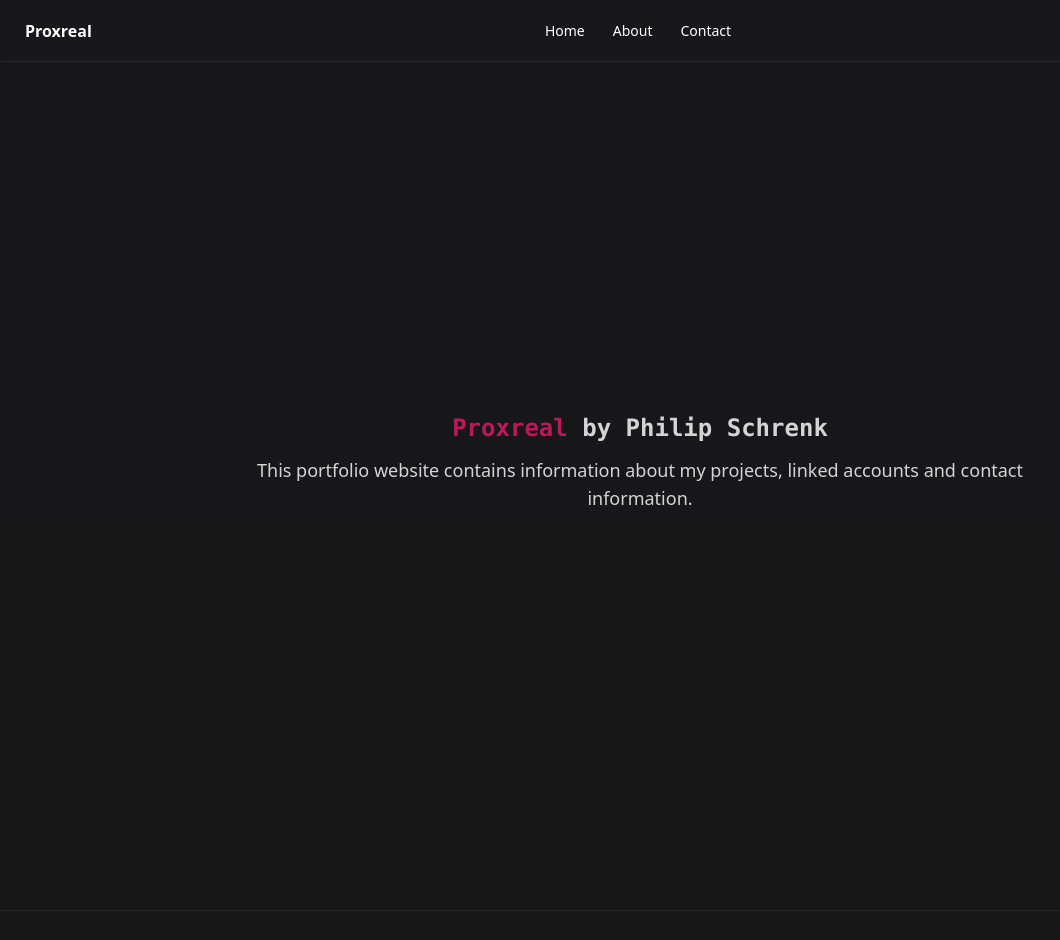
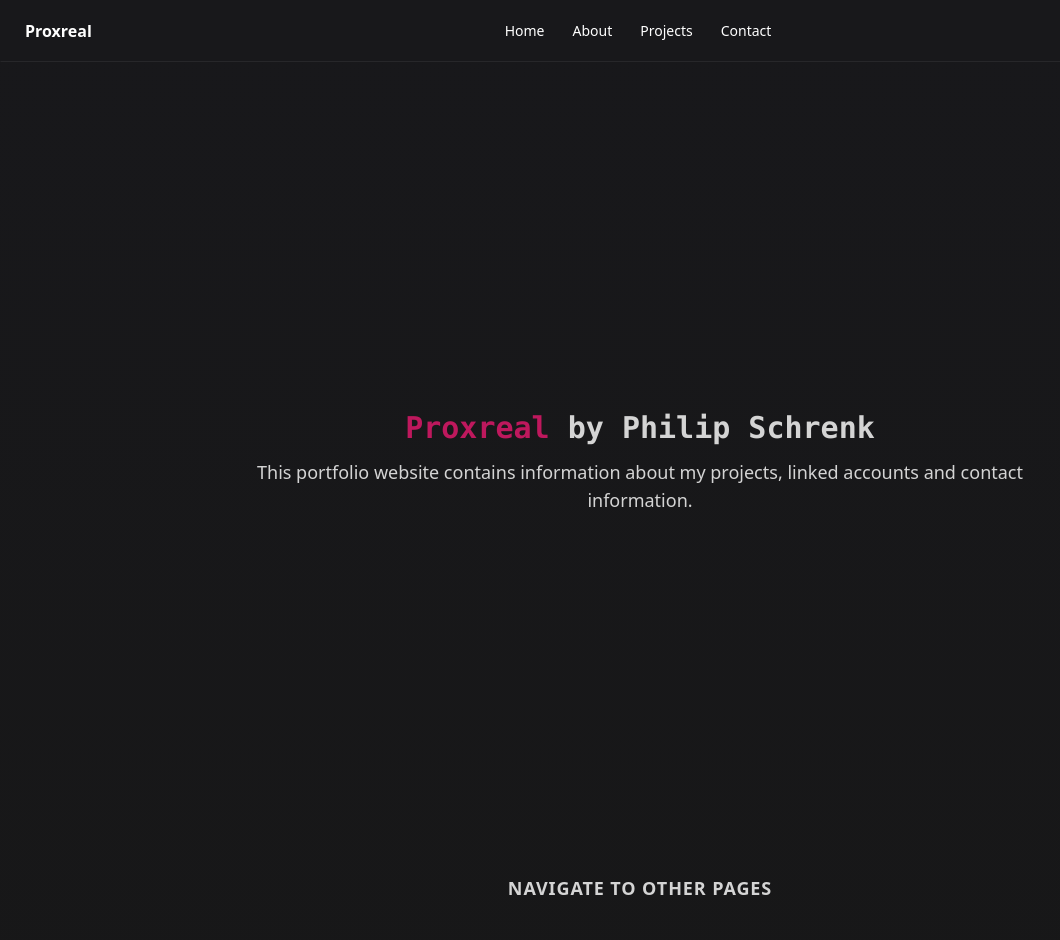
Before and after one commit to phil-not-funny/phil-not-funny.github.io, a Next.js app: page / in a window 1280 px wide. Shown: the top 940 px of the page, without its empty margins (0-1060 px from the left). Built offline with nearby package versions, Linux system fonts and the light colour scheme.

Commit message:
added fancypagenavigation

```diff
--- a/src/app/page.tsx
+++ b/src/app/page.tsx
@@ -1,9 +1,16 @@
+import FancyPageNavigation from "@/components/pageSpecific/FancyPageNavigation";
 import WelcomeMessage from "@/components/pageSpecific/WelcomeMessage";
+import { Fragment } from "react";
 
 export default function Home() {
   return (
-    <div className="flex min-h-screen w-full flex-col items-center justify-center">
-      <WelcomeMessage />
-    </div>
+    <Fragment>
+      <div className="flex min-h-screen w-full flex-col items-center justify-center">
+        <WelcomeMessage />
+      </div>
+      <div className="min-h-[50vh]">
+        <FancyPageNavigation />
+      </div>
+    </Fragment>
   );
 }
--- /dev/null
+++ b/src/app/projects/page.tsx
@@ -0,0 +1,14 @@
+import PageHeader from "@/components/low/PageHeader";
+import { Typography } from "@/components/Materials";
+import { WithPageHead } from "@/components/top/PageHead";
+
+export default function Projects() {
+  return (
+    <WithPageHead>
+      <PageHeader>Projects</PageHeader>
+      <Typography variant="lead" className="text-center">
+        Here, you'll find a showcase of all my mayor projects.
+      </Typography>
+    </WithPageHead>
+  );
+}
--- /dev/null
+++ b/src/components/pageSpecific/FancyPageNavigation.tsx
@@ -0,0 +1,20 @@
+"use client";
+
+import { MotionDiv } from "@/components/Motion";
+import { Typography } from "@/components/Materials";
+import React from "react";
+
+const FancyPageNavigation: React.FC = () => {
+  return (
+    <div className="flex w-full flex-col items-center justify-center">
+        <Typography
+          variant="h4"
+          className="mt-3 max-w-screen-md text-center text-sm text-neutral-300 sm:text-lg uppercase tracking-wider"
+        >
+          Navigate to other pages
+        </Typography>
+    </div>
+  );
+};
+
+export default FancyPageNavigation;
--- a/src/components/pageSpecific/WelcomeMessage.tsx
+++ b/src/components/pageSpecific/WelcomeMessage.tsx
@@ -9,7 +9,7 @@ const WelcomeMessage: React.FC = () => {
     <Fragment>
       <Typography
         variant="h1"
-        className="relative w-[max-content] font-mono text-xl before:absolute before:inset-0 before:animate-typewriter before:bg-zinc-900 after:absolute after:inset-0 after:ml-1 after:w-[0.125em] after:animate-caret after:bg-neutral-300 sm:text-2xl"
+        className="relative w-[max-content] font-mono text-xl before:absolute before:inset-0 before:animate-typewriter before:bg-zinc-900 after:absolute after:inset-0 after:ml-1 after:w-[0.125em] after:animate-caret after:bg-neutral-300 sm:text-2xl lg:text-3xl"
       >
         <span className="text-pink-700">Proxreal</span> by Philip Schrenk
       </Typography>
--- a/src/components/top/Navbar.tsx
+++ b/src/components/top/Navbar.tsx
@@ -20,10 +20,11 @@ const NavList: React.FC = () => {
       <Link href="/about" className="text-sm font-medium hover:text-pink-600">
         <ListItem className="flex items-center gap-2 py-2 pr-4">About</ListItem>
       </Link>
+      <Link href="/projects" className="text-sm font-medium hover:text-pink-600">
+        <ListItem className="flex items-center gap-2 py-2 pr-4">Projects</ListItem>
+      </Link>
       <Link href="/contact" className="text-sm font-medium hover:text-pink-600">
-        <ListItem className="flex items-center gap-2 py-2 pr-4">
-          Contact
-        </ListItem>
+        <ListItem className="flex items-center gap-2 py-2 pr-4">Contact</ListItem>
       </Link>
     </List>
   );
@@ -44,7 +45,7 @@ const NavbarWithMegaMenu: React.FC = () => {
       <div className="relative mx-auto flex max-w-screen-xl items-center justify-between lg:justify-center">
         <Link
           href="/"
-          className="lg:absolute lg:left-0 lg:top-0 leading-8 mr-4 cursor-pointer py-1.5 font-semibold transition-all duration-75 ease-in-out hover:!text-xl hover:uppercase hover:text-pink-600 lg:ml-2"
+          className="mr-4 cursor-pointer py-1.5 font-semibold leading-8 transition-all duration-75 ease-in-out hover:!text-xl hover:uppercase hover:text-pink-600 lg:absolute lg:left-0 lg:top-0 lg:ml-2"
         >
           Proxreal
         </Link>
@@ -54,7 +55,7 @@ const NavbarWithMegaMenu: React.FC = () => {
         <IconButton
           variant="text"
           color="blue-gray"
-          className="lg:hidden flex justify-center items-center"
+          className="flex items-center justify-center lg:hidden"
           onClick={() => setOpenNav(!openNav)}
         >
           {openNav ? (
```
